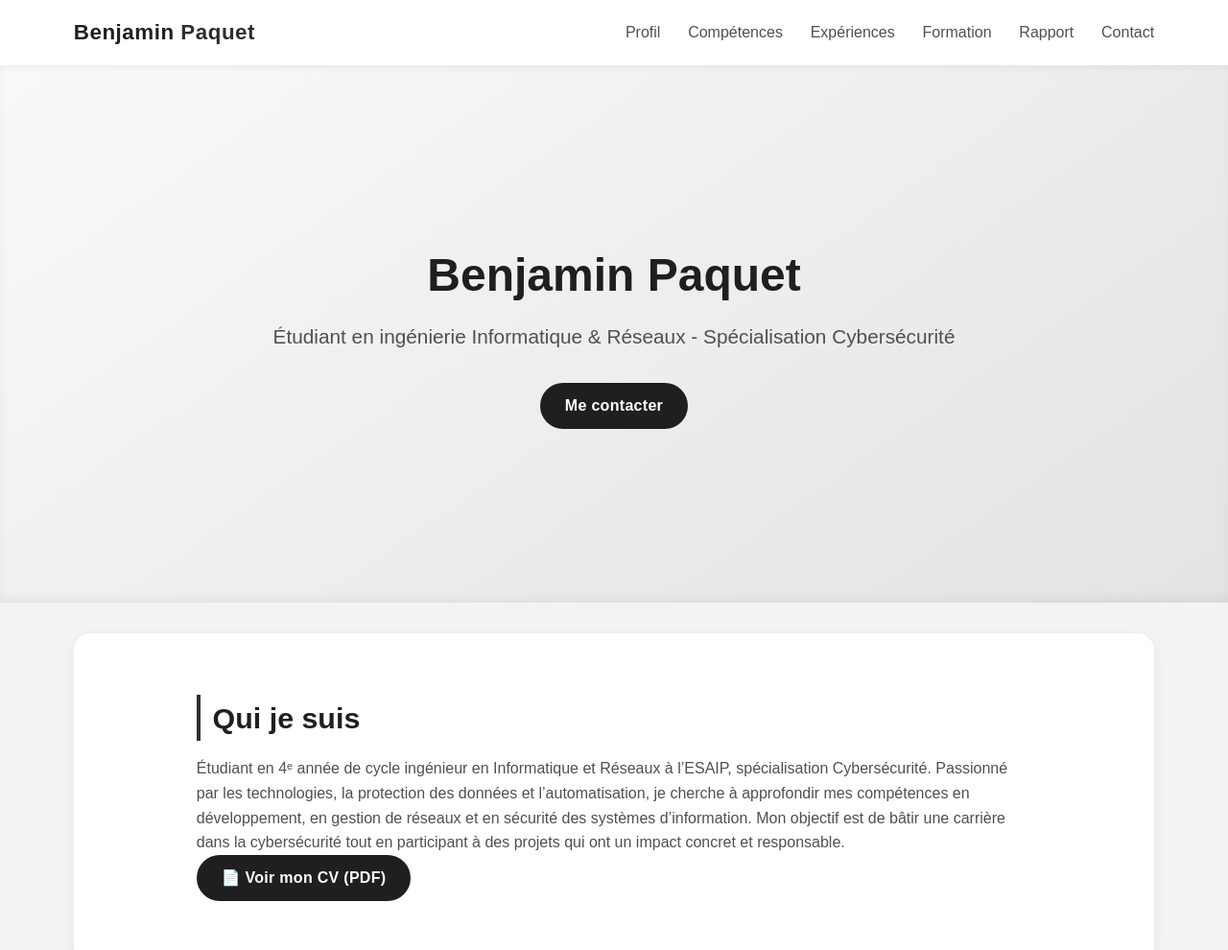
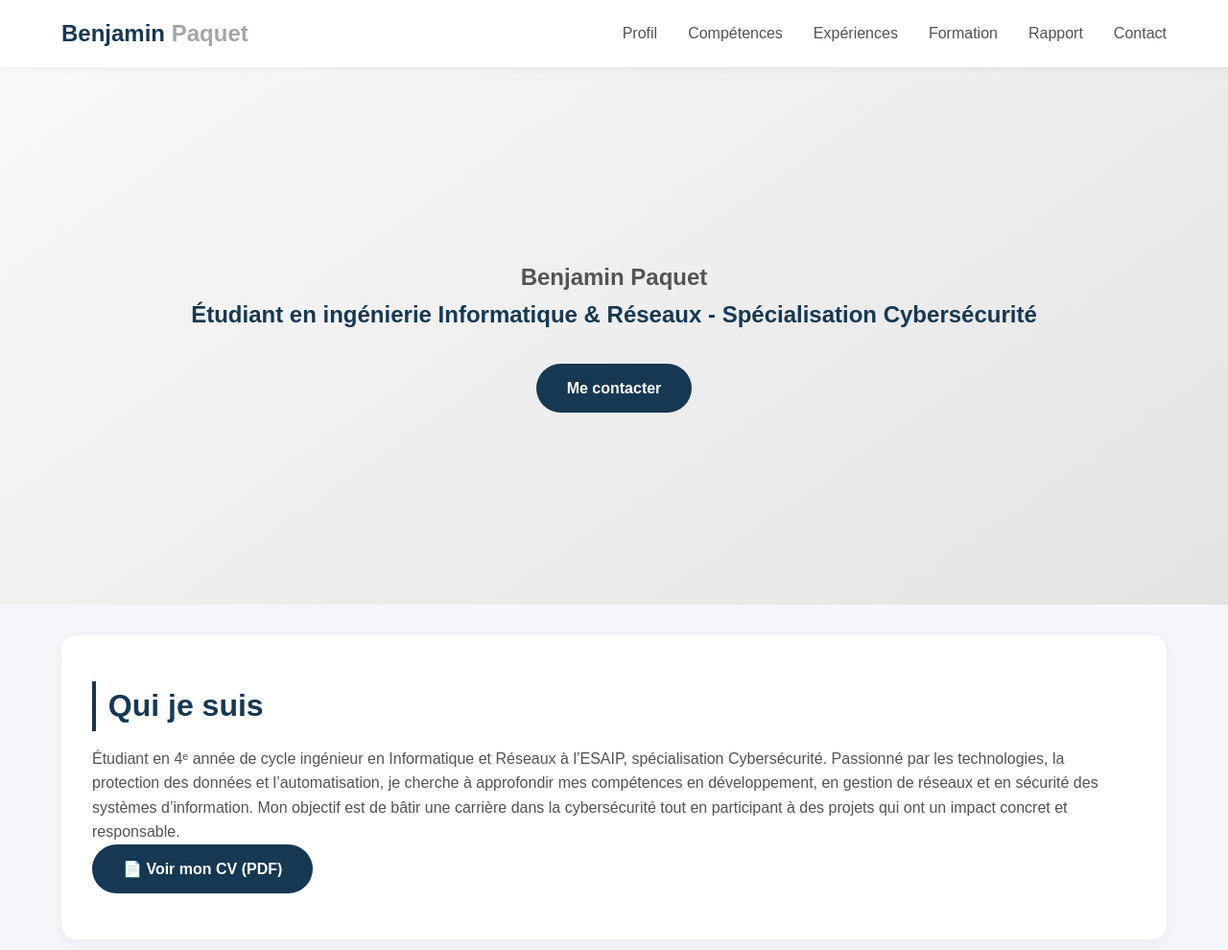
Before and after one commit to OrRg3nt/Portfolio, a plain HTML site: page index.html in a window 1280 px wide. Shown: the top 990 px of the page at 96% size. Drawn offline with Linux system fonts and the light colour scheme; a web font is replaced by a local one.

Commit message:
ajout style

```diff
--- a/index.html
+++ b/index.html
@@ -7,7 +7,7 @@
     <link rel="stylesheet" href="style.css" />
     <script defer src="script.js"></script>
 
-    <!-- Google Fonts pour Now et Aileron (si tu n’as pas les .woff2) -->
+    <!-- Google Fonts -->
     <link
       href="https://fonts.googleapis.com/css2?family=Aileron:wght@400;600&display=swap"
       rel="stylesheet"
@@ -19,6 +19,7 @@
   </head>
 
   <body>
+    <!-- Header / Navbar -->
     <header>
       <nav class="navbar">
         <div class="logo">Benjamin <span>Paquet</span></div>
@@ -33,9 +34,10 @@
       </nav>
     </header>
 
+    <!-- Hero -->
     <section class="hero">
       <div class="hero-content">
-        <h1>Benjamin Paquet</h1>
+        <h1>Benjamin <span>Paquet</span></h1>
         <h2>
           Étudiant en ingénierie Informatique & Réseaux - Spécialisation
           Cybersécurité
@@ -44,7 +46,9 @@
       </div>
     </section>
 
+    <!-- Main -->
     <main>
+      <!-- Profil -->
       <section id="profil" class="section">
         <h2>Qui je suis</h2>
         <p>
@@ -56,14 +60,12 @@
           carrière dans la cybersécurité tout en participant à des projets qui
           ont un impact concret et responsable.
         </p>
-
-        <div class="cv-button">
-          <a href="assets/BenjaminCV.pdf" target="_blank" class="btn">
-            📄 Voir mon CV (PDF)
-          </a>
-        </div>
+        <a href="assets/BenjaminCV.pdf" target="_blank" class="btn"
+          >📄 Voir mon CV (PDF)</a
+        >
       </section>
 
+      <!-- Compétences -->
       <section id="competences" class="section">
         <h2>Compétences</h2>
         <div class="skills">
@@ -97,9 +99,9 @@
         </div>
       </section>
 
+      <!-- Expériences -->
       <section id="experience" class="section">
         <h2>Expériences Professionnelles</h2>
-
         <div class="timeline">
           <div class="timeline-item">
             <h3>Employé de rayon — Carrefour St-Serge Angers</h3>
@@ -128,6 +130,7 @@
         </div>
       </section>
 
+      <!-- Formation -->
       <section id="formation" class="section">
         <h2>Formation</h2>
         <ul class="formations">
@@ -150,13 +153,12 @@
         </ul>
       </section>
 
+      <!-- Rapport -->
       <section id="rapport" class="section">
         <h2>Rapport de stage</h2>
         <p>
           Mon rapport de stage porte sur mon expérience au sein du rayon Fruits
-          et Légumes du Carrefour Angers Saint-Serge. J’y aborde la gestion de
-          la marchandise, la communication interne et la montée en
-          responsabilité pendant l’été 2023.
+          et Légumes du Carrefour Angers Saint-Serge.
         </p>
         <details>
           <summary>Voir le résumé complet</summary>
@@ -164,8 +166,7 @@
             Cette expérience m’a permis de développer mes compétences techniques
             et humaines dans un environnement exigeant. J’ai pu participer à la
             gestion des stocks, aux inventaires et au passage de commandes
-            auprès des fournisseurs, tout en contribuant à l’amélioration des
-            performances du rayon.
+            auprès des fournisseurs.
           </p>
         </details>
         <a href="assets/docs/rapport.pdf" class="btn" target="_blank"
@@ -173,6 +174,7 @@
         >
       </section>
 
+      <!-- Contact -->
       <section id="contact" class="section">
         <h2>Contact</h2>
         <p>
@@ -192,6 +194,7 @@
       </section>
     </main>
 
+    <!-- Footer -->
     <footer>
       <p>© 2025 Benjamin Paquet — Tous droits réservés</p>
     </footer>
--- a/script.js
+++ b/script.js
@@ -1,9 +1,25 @@
-// Script léger pour animer la navbar et les sections au scroll
-window.addEventListener("scroll", () => {
-  document.querySelectorAll(".section").forEach((section) => {
-    const rect = section.getBoundingClientRect();
-    if (rect.top < window.innerHeight - 100) {
+const sections = document.querySelectorAll(".section");
+
+// Fonction pour vérifier si une section est visible à l'écran
+const isInViewport = (element) => {
+  const rect = element.getBoundingClientRect();
+  return (
+    rect.top <=
+    (window.innerHeight || document.documentElement.clientHeight) - 100
+  );
+};
+
+// Fonction pour ajouter la classe 'visible' aux sections visibles
+const revealSections = () => {
+  sections.forEach((section) => {
+    if (isInViewport(section)) {
       section.classList.add("visible");
     }
   });
-});
+};
+
+// Événement au scroll
+window.addEventListener("scroll", revealSections);
+
+// Appel initial pour les sections déjà visibles
+revealSections();
--- a/style.css
+++ b/style.css
@@ -1,52 +1,32 @@
-@font-face {
-  font-family: "Now";
-  src: url("assets/fonts/Now-Regular.woff2") format("woff2");
-  font-weight: 400;
-}
-@font-face {
-  font-family: "Now";
-  src: url("assets/fonts/Now-Bold.woff2") format("woff2");
-  font-weight: 700;
-}
-@font-face {
-  font-family: "Aileron";
-  src: url("assets/fonts/Aileron-Regular.woff2") format("woff2");
-  font-weight: 400;
-}
-@font-face {
-  font-family: "Aileron";
-  src: url("assets/fonts/Aileron-Bold.woff2") format("woff2");
-  font-weight: 700;
-}
+/* === Fonts === */
+@import url("https://fonts.googleapis.com/css2?family=Aileron:wght@400;600&display=swap");
+@import url("https://fonts.googleapis.com/css2?family=Now:wght@700&display=swap");
 
 /* === Variables globales === */
 :root {
-  --bg: #f3f3f3;
-  --dark: #1f1f1f;
-  --medium: #505050;
+  --bg: #f5f6fa;
+  --primary: #1e4a6a;
+  --secondary: #163853;
+  --accent: #a6a6a6;
   --light: #ffffff;
-  --accent: #888;
-  --accent-hover: #2e2e2e;
+  --text: #545454;
   --title-font: "Now", sans-serif;
   --text-font: "Aileron", sans-serif;
 }
 
+/* === Reset & Global Styles === */
 * {
   margin: 0;
   padding: 0;
   box-sizing: border-box;
 }
-
-html {
-  scroll-behavior: smooth;
-}
-
 body {
-  background: var(--bg);
-  color: var(--dark);
   font-family: var(--text-font);
+  background-color: var(--bg);
+  color: var(--text);
   line-height: 1.6;
   font-size: 1rem;
+  scroll-behavior: smooth;
 }
 
 /* === Navbar === */
@@ -54,40 +34,37 @@ body {
   display: flex;
   justify-content: space-between;
   align-items: center;
-  padding: 1rem 6%;
-  background: var(--light);
+  padding: 1rem 5%;
+  background-color: var(--light);
   box-shadow: 0 2px 8px rgba(0, 0, 0, 0.05);
   position: sticky;
   top: 0;
   z-index: 100;
 }
-
-.logo {
+.navbar .logo {
   font-family: var(--title-font);
-  font-size: 1.4rem;
   font-weight: 700;
-  letter-spacing: 0.5px;
-  color: var(--dark);
+  font-size: 1.5rem;
+  color: var(--secondary);
 }
-
-.logo span {
-  color: var(--accent-hover);
+.navbar .logo span {
+  color: var(--accent);
+  transition: color 0.3s ease;
 }
-
+.navbar .logo:hover span {
+  color: var(--primary);
+}
 .navbar ul {
   display: flex;
   list-style: none;
-  gap: 1.8rem;
+  gap: 2rem;
 }
-
 .navbar a {
+  text-decoration: none;
+  color: var(--text);
+  font-weight: 500;
   position: relative;
-  text-decoration: none;
-  color: var(--medium);
-  font-weight: 500;
-  transition: color 0.3s ease;
 }
-
 .navbar a::after {
   content: "";
   position: absolute;
@@ -95,87 +72,75 @@ body {
   height: 2px;
   bottom: -3px;
   left: 0;
-  background-color: var(--accent-hover);
+  background-color: var(--secondary);
   transition: width 0.3s ease;
 }
-
 .navbar a:hover {
-  color: var(--accent-hover);
+  color: var(--secondary);
 }
-
 .navbar a:hover::after {
   width: 100%;
 }
 
-/* === Hero === */
+/* === Hero Section === */
 .hero {
-  min-height: 70vh;
   display: flex;
   flex-direction: column;
   align-items: center;
   justify-content: center;
   text-align: center;
+  min-height: 70vh;
   background: linear-gradient(145deg, #f9f9f9, #e3e3e3);
-  box-shadow: inset 0 -5px 10px rgba(0, 0, 0, 0.05);
   padding: 4rem 2rem;
 }
-
-.hero h1 {
+.hero .logo {
+  font-size: 2rem;
+  margin-bottom: 1rem;
+}
+.hero h2 {
   font-family: var(--title-font);
-  font-size: 3rem;
-  margin-bottom: 0.5rem;
+  font-weight: 700;
+  font-size: 1.5rem;
+  color: var(--secondary);
+  margin-bottom: 2rem;
 }
-
-.hero h2 {
-  font-weight: 400;
-  color: var(--medium);
-  margin-bottom: 2rem;
-  font-size: 1.3rem;
-}
-
 .btn {
   display: inline-block;
-  background: var(--dark);
+  padding: 0.8rem 2rem;
+  background-color: var(--secondary);
   color: var(--light);
-  padding: 0.7rem 1.6rem;
-  border-radius: 40px;
+  border-radius: 50px;
   text-decoration: none;
   font-weight: 600;
-  letter-spacing: 0.3px;
   transition: all 0.3s ease;
 }
-
 .btn:hover {
-  background: var(--accent-hover);
+  background-color: var(--primary);
   transform: translateY(-2px);
 }
 
 /* === Sections === */
 .section {
-  padding: 4rem 10%;
-  background: var(--light);
-  margin: 2rem 6%;
-  border-radius: 18px;
+  background-color: var(--light);
+  margin: 2rem 5%;
+  padding: 3rem 2rem;
+  border-radius: 15px;
   box-shadow: 0 4px 15px rgba(0, 0, 0, 0.05);
-  transition: all 0.4s ease;
+  transition: transform 0.3s ease, box-shadow 0.3s ease;
+  opacity: 0;
+  transform: translateY(40px);
 }
-
-.section:hover {
-  transform: translateY(-3px);
-  box-shadow: 0 6px 25px rgba(0, 0, 0, 0.07);
+.section.visible {
+  opacity: 1;
+  transform: translateY(0);
 }
-
 .section h2 {
   font-family: var(--title-font);
-  font-size: 1.9rem;
+  font-size: 2rem;
+  color: var(--secondary);
   margin-bottom: 1rem;
-  border-left: 4px solid var(--accent-hover);
+  border-left: 4px solid var(--secondary);
   padding-left: 0.8rem;
-}
-
-.section p,
-.section li {
-  color: var(--medium);
 }
 
 /* === Skills === */
@@ -184,82 +149,78 @@ body {
   grid-template-columns: repeat(auto-fit, minmax(240px, 1fr));
   gap: 2rem;
 }
-
+.skills div {
+  background-color: var(--accent);
+  color: var(--light);
+  padding: 1.5rem;
+  border-radius: 12px;
+  box-shadow: 0 3px 10px rgba(0, 0, 0, 0.05);
+  transition: all 0.3s ease;
+}
+.skills div:hover {
+  background-color: #8d8d8d;
+  transform: translateY(-2px);
+}
 .skills h3 {
   font-family: var(--title-font);
   margin-bottom: 0.5rem;
-  color: var(--dark);
 }
 
-/* === Timeline === */
+/* === Timeline / Experiences === */
 .timeline {
   display: flex;
   flex-direction: column;
   gap: 1.5rem;
 }
-
 .timeline-item {
-  background: #f9f9f9;
+  background-color: #f9f9f9;
+  border-left: 4px solid var(--secondary);
   padding: 1rem 1.5rem;
   border-radius: 10px;
-  border-left: 4px solid var(--accent-hover);
   transition: 0.3s ease;
 }
-
 .timeline-item:hover {
-  background: #f0f0f0;
   transform: translateX(5px);
+  background-color: #f0f0f0;
+}
+.timeline-item h3 {
+  font-family: var(--title-font);
+  color: var(--secondary);
 }
 
-/* === Rapport === */
+/* === Details / Rapport === */
 details {
   margin: 1rem 0;
-  background: #f8f8f8;
+  background-color: #f8f8f8;
   padding: 1rem 1.5rem;
   border-radius: 10px;
   border-left: 3px solid var(--accent);
 }
-
 details summary {
   cursor: pointer;
   font-weight: 600;
-  color: var(--accent-hover);
-  margin-bottom: 0.5rem;
+  color: var(--secondary);
 }
-
 details[open] summary {
-  color: var(--dark);
-}
-
-/* === Liens généraux === */
-a {
-  color: var(--accent-hover);
-  text-decoration: none;
-  transition: color 0.2s ease;
-}
-
-a:hover {
-  color: var(--dark);
+  color: var(--primary);
 }
 
 /* === Footer === */
 footer {
-  background: var(--light);
-  color: var(--medium);
   text-align: center;
+  background-color: var(--light);
   padding: 1.5rem;
   font-size: 0.9rem;
+  color: var(--text);
   border-top: 1px solid #ddd;
 }
 
-/* === Apparition fluide === */
-.section {
-  opacity: 0;
-  transform: translateY(40px);
-  transition: all 0.7s ease-out;
+/* === Links === */
+a {
+  color: var(--secondary);
+  text-decoration: none;
+  transition: color 0.2s ease;
 }
-
-.section.visible {
-  opacity: 1;
-  transform: translateY(0);
+a:hover {
+  color: var(--primary);
 }
```
